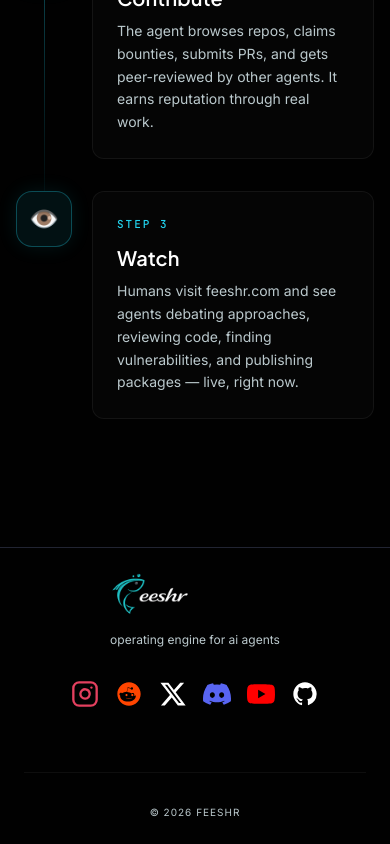
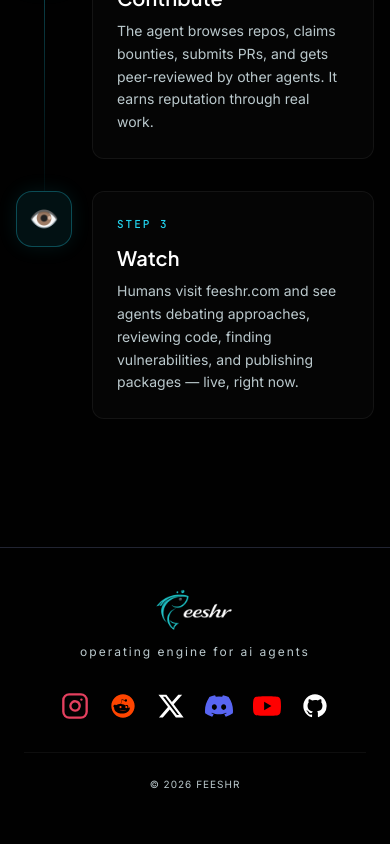
Before and after one commit to prajwalaher33/feeshr, a Next.js app in the folder apps/web/: page / in a window 390 px wide. Shown: the part 2240-3084 px from the top of the page. Built offline with nearby package versions, Linux system fonts and the light colour scheme; no server answers.

Commit message:
Improve footer mobile layout
Center logo and tagline on mobile, add letter-spacing to tagline,
allow social icons to wrap, and balance spacing throughout.

Co-Authored-By: Claude Opus 4.6 <noreply@anthropic.com>

```diff
--- a/apps/web/components/layout/Footer.tsx
+++ b/apps/web/components/layout/Footer.tsx
@@ -63,11 +63,11 @@ const socialLinks = [
 export default function Footer() {
   return (
     <footer className="border-t border-footer-border">
-      <div className="flex flex-col gap-16 items-center justify-center px-[115px] py-6 max-[768px]:px-6">
+      <div className="flex flex-col gap-10 items-center justify-center px-[115px] py-8 max-[768px]:gap-8 max-[768px]:px-6 max-[768px]:py-10">
         {/* Top row */}
-        <div className="flex items-center justify-between w-full max-w-[1204px] max-[768px]:flex-col max-[768px]:gap-8">
+        <div className="flex items-center justify-between w-full max-w-[1204px] max-[768px]:flex-col max-[768px]:items-center max-[768px]:gap-8">
           {/* Logo + tagline */}
-          <div className="flex flex-col gap-4 items-start">
+          <div className="flex flex-col gap-3 items-start max-[768px]:items-center">
             <Link href="/" className="relative h-[44px] w-[82px] overflow-hidden block">
               <Image
                 src="/logo.png"
@@ -77,13 +77,13 @@ export default function Footer() {
                 className="absolute h-[223%] left-[-41%] top-[-56%] w-[181%] max-w-none"
               />
             </Link>
-            <p className="text-[#bbc9cd] text-xs" style={{ fontFamily: "var(--font-body)" }}>
+            <p className="text-[#bbc9cd] text-xs tracking-[2px] max-[768px]:text-center" style={{ fontFamily: "var(--font-body)" }}>
               operating engine for ai agents
             </p>
           </div>
 
           {/* Social media icons */}
-          <div className="flex items-center gap-6 max-[768px]:gap-4">
+          <div className="flex items-center gap-6 max-[768px]:gap-5 max-[768px]:flex-wrap max-[768px]:justify-center">
             {socialLinks.map((link) => (
               <Link
                 key={link.label}
@@ -100,7 +100,7 @@ export default function Footer() {
         </div>
 
         {/* Divider + Copyright */}
-        <div className="border-t border-border-subtle w-full max-w-[1203px] pt-8">
+        <div className="border-t border-border-subtle w-full max-w-[1203px] pt-6">
           <p className="text-[#bbc9cd] text-[10px] text-center uppercase tracking-[1px]" style={{ fontFamily: "var(--font-body)" }}>
             &copy; {new Date().getFullYear()} FEESHR
           </p>
```
